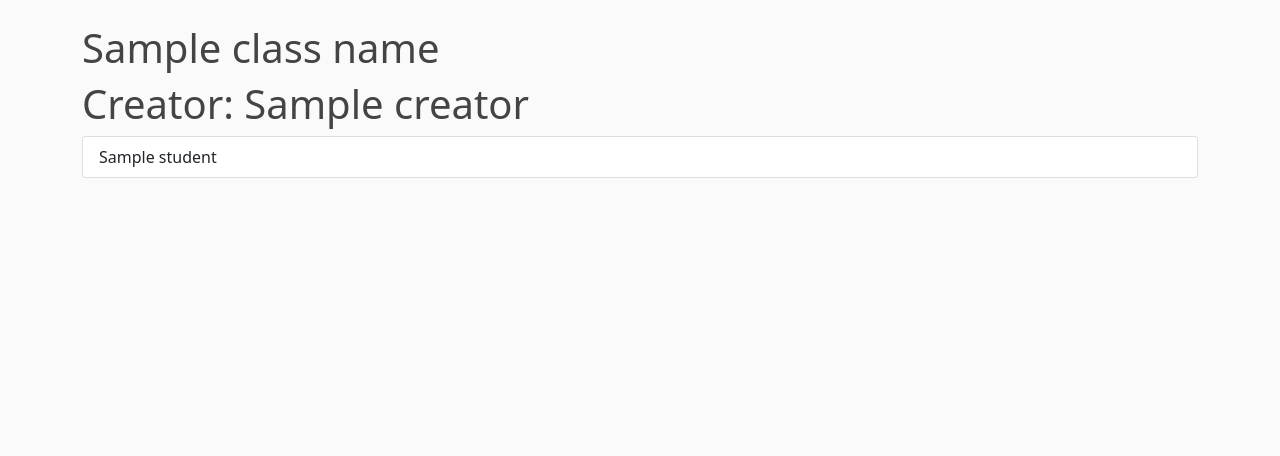
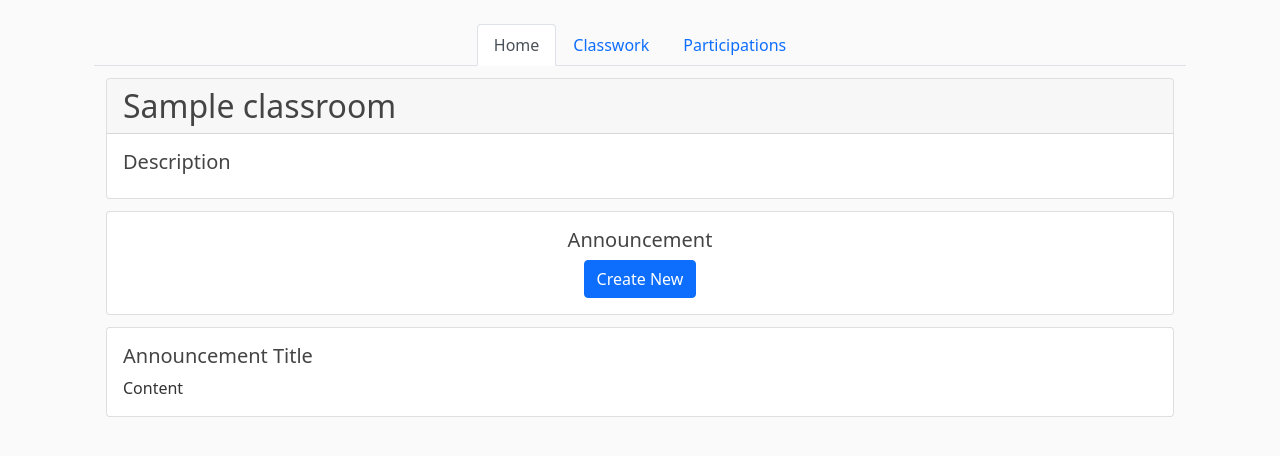
Before and after one commit to herokong/csci275-project, a Flask app: template templates/classroom.html in a window 1280 px wide. Shown: the part 56-512 px from the top of the page. Run offline with Flask 2, Linux system fonts and the light colour scheme; the template is opened without the code that fills it: values that come from a table or form of the project are taken from there, most other values are stand-ins (such as "Sample title", 1, 10 or a date in 2020).

Commit message:
designed classroom info and member section

```diff
--- a/Classes/Classroom/Classroom.py
+++ b/Classes/Classroom/Classroom.py
@@ -19,7 +19,6 @@ class Classroom:
     self.__description = description
     self.__max_student_number = max_student
     self.__student_list = {}
-    self.__professor_list = []
     self.__creator = creator.get_email()
     self.__classwork_list = {}
     self.__is_private = is_private
--- /dev/null
+++ b/Data/Classroom/CSCI .json
@@ -0,0 +1 @@
+"{\"py/object\": \"Classes.Classroom.PrivateClassroom.PrivateClassroom\", \"_PrivateClassroom__code\": \"9F0B7\", \"_Classroom__id\": \"9a0d448c-9abf-4b2d-8c0d-8107b180e4c2\", \"_Classroom__name\": \"CSCI \", \"_Classroom__description\": \"Introduction to Soft\", \"_Classroom__max_student_number\": 1, \"_Classroom__student_list\": {}, \"_Classroom__creator\": \"hkong@gmail.com\", \"_Classroom__classwork_list\": {}, \"_Classroom__is_private\": true, \"_Classroom__code\": \"9F0B7\"}"
--- a/Data/Classroom/CSCI 27.json
+++ b/Data/Classroom/CSCI 27.json
@@ -1 +1 @@
-"{\"py/object\": \"Classes.Classroom.PublicClassroom.PrublicClassroom\", \"_Classroom__id\": \"d37336ce-5b76-429c-b6b6-fdbc3108589e\", \"_Classroom__name\": \"CSCI 27\", \"_Classroom__description\": \"Introduction to Soft\", \"_Classroom__max_student_number\": 1, \"_Classroom__student_list\": {}, \"_Classroom__professor_list\": [], \"_Classroom__creator\": \"hkong@gmail.com\", \"_Classroom__classwork_list\": {}, \"_Classroom__is_private\": false, \"_Classroom__code\": null}"
+"{\"py/object\": \"Classes.Classroom.PublicClassroom.PrublicClassroom\", \"_Classroom__id\": \"d37336ce-5b76-429c-b6b6-fdbc3108589e\", \"_Classroom__name\": \"CSCI 27\", \"_Classroom__description\": \"Introduction to Soft\", \"_Classroom__max_student_number\": 1, \"_Classroom__student_list\": {\"hkong1@gmail.com\": {\"score\": 0}}, \"_Classroom__professor_list\": [], \"_Classroom__creator\": \"hkong@gmail.com\", \"_Classroom__classwork_list\": {}, \"_Classroom__is_private\": false, \"_Classroom__code\": null}"
--- /dev/null
+++ b/Data/User/hkong1@gmail.com.json
@@ -0,0 +1 @@
+"{\"py/object\": \"Classes.Account.Student.Student\", \"_User__class_list\": [\"CSCI 27\"], \"_Account__id\": \"S000022\", \"_Account__first_name\": \"Ten\", \"_Account__last_name\": \"Daiki\", \"_Account__password\": {\"py/b64\": \"JDJiJDEwJERHcGtQbElpejQ5UjNRb0dsb2NEci5XR3V4UkpqY0tJZ0RIeVFVWnNhU0MxaEVJWW5QOHV1\"}, \"_Account__email\": \"hkong1@gmail.com\", \"_Account__role\": \"student\"}"
--- a/Data/User/hkong@gmail.com.json
+++ b/Data/User/hkong@gmail.com.json
@@ -1 +1 @@
-"{\"py/object\": \"Classes.Account.Professor.Professor\", \"_User__class_list\": [\"CSCI 275\", \"ECON 225\", \"ECON 220\", \"CSCI 27\", \"ECON 22\"], \"_Account__id\": \"P000012\", \"_Account__first_name\": \"Hero\", \"_Account__last_name\": \"Kong\", \"_Account__password\": {\"py/b64\": \"JDJiJDEwJEVkT1NJd0U4NmtNRlcxUS5NOGhMNmVtSVhIRThUcGN3eEJzUE13Y3lTL2JmTVlkWEl6MTR1\"}, \"_Account__email\": \"hkong@gmail.com\", \"_Account__role\": \"professor\"}"
+"{\"py/object\": \"Classes.Account.Professor.Professor\", \"_User__class_list\": [\"CSCI 275\", \"ECON 225\", \"ECON 220\", \"CSCI 27\", \"ECON 22\", \"CSCI \"], \"_Account__id\": \"P000012\", \"_Account__first_name\": \"Hero\", \"_Account__last_name\": \"Kong\", \"_Account__password\": {\"py/b64\": \"JDJiJDEwJEVkT1NJd0U4NmtNRlcxUS5NOGhMNmVtSVhIRThUcGN3eEJzUE13Y3lTL2JmTVlkWEl6MTR1\"}, \"_Account__email\": \"hkong@gmail.com\", \"_Account__role\": \"professor\"}"
--- a/app.py
+++ b/app.py
@@ -3,7 +3,7 @@ from Classes.Classroom import Classroom, PrivateClassroom, PublicClassroom
 from Classes.Account import Student, Professor
 from flask import Flask, render_template, url_for, redirect, request, session
 from flask.helpers import flash
-from forms import RegistrationForm, LoginForm, CreatClassroom_JoinClassroom
+from forms import RegistrationForm, LoginForm, CreatClassroom_JoinClassroom, AnnoucementForm
 import jsonpickle
 app = Flask(__name__)
 
@@ -80,16 +80,23 @@ def login():
 
 @app.route('/classroom/<className>', methods=['GET', 'POST'])
 def classroom(className):
-    CLASSROOM = DataGateway.get_data('Classroom', className)
-    if DataGateway.get_data('User', CLASSROOM.get_creator()):
-        creator = DataGateway.get_data('User', CLASSROOM.get_creator()).get_name_string()
-    else:
-        creator = CLASSROOM.get_creator()
-    students = []
+    try:
+        form = AnnoucementForm()
+        CLASSROOM = DataGateway.get_data('Classroom', className)
 
-    for student in CLASSROOM.get_student_list():
-        students.append(DataGateway.get_data('User', student).get_name_string())
-    return render_template('classroom.html', class_name=className, creator=creator, s_list=students, user=session.get('User'))
+        # get creator of the classroom if the account is still existed
+        if DataGateway.get_data('User', CLASSROOM.get_creator()):
+            creator = DataGateway.get_data('User', CLASSROOM.get_creator()).get_name_string()
+        else:
+            creator = CLASSROOM.get_creator()
+
+        students = []
+        for student in CLASSROOM.get_student_list():
+            students.append(DataGateway.get_data('User', student).get_name_string())
+
+    except ValueError as e:
+        flash(f'There is an error: {e}')
+    return render_template('classroom.html', s_list=students, user=session.get('User'), classroom=CLASSROOM, creator=creator, form=form)
 
 @app.route('/profile', methods=['GET', 'POST'])
 def profile():
@@ -98,16 +105,19 @@ def profile():
 
 @app.route('/profile/delete', methods=['GET'])
 def delete():
-    USER = DataGateway.get_data('User', jsonpickle.decode(session['User']).get_email())
-    if len(USER.get_class_list()) > 0:
-        for classroom in USER.get_class_list():
-            classroom_obj = DataGateway.get_data('Classroom', classroom)
-            if classroom_obj.is_creator(USER.get_email()):
-                classroom_obj.set_creator("Account Deleted")
-            else:
-                classroom_obj.remove_student(USER.get_email())
-            DataGateway.save_data('Classroom', classroom, classroom_obj)
-    DataGateway.delete_data('User', USER.get_email())
+    try:
+        USER = DataGateway.get_data('User', jsonpickle.decode(session['User']).get_email())
+        if len(USER.get_class_list()) > 0:
+            for classroom in USER.get_class_list():
+                classroom_obj = DataGateway.get_data('Classroom', classroom)
+                if classroom_obj.is_creator(USER.get_email()):
+                    classroom_obj.set_creator("Account Deleted")
+                else:
+                    classroom_obj.remove_student(USER.get_email())
+                DataGateway.save_data('Classroom', classroom, classroom_obj)
+        DataGateway.delete_data('User', USER.get_email())
+    except ValueError as e:
+        flash(f"There is an error: {e}")
     return redirect(url_for('login'))
 
 if __name__ == "__main__":
--- a/forms.py
+++ b/forms.py
@@ -1,6 +1,6 @@
 from flask_wtf import FlaskForm
 from wtforms import SelectField, SubmitField
-from wtforms import  BooleanField, StringField, IntegerField
+from wtforms import  BooleanField, StringField, IntegerField, TextAreaField
 from wtforms import DateField
 from wtforms import PasswordField
 from wtforms.validators import DataRequired, Email, EqualTo, Length, NumberRange
@@ -20,7 +20,7 @@ class LoginForm(FlaskForm):
     submit= SubmitField('Sign In')
 
 class CreatClassroom_JoinClassroom(FlaskForm):
-    ClassName= StringField('Class Name', validators=[DataRequired(), Length(min=2, max=20)] )
+    ClassName= StringField('Class Name', validators=[DataRequired(), Length(min=2)] )
     ClassDiscriptio=StringField('Class Discription', validators=[DataRequired(), Length(min=10)] )
     Type= SelectField("Class Type", choices=[('Private'),('Open')] )
     NumberOfStudents=IntegerField('Size of the Class', validators=[DataRequired(), NumberRange(min=0)])
@@ -28,5 +28,10 @@ class CreatClassroom_JoinClassroom(FlaskForm):
     confirm_password=PasswordField('Confirm Password' , validators=[DataRequired(), EqualTo('password')])
     submit= SubmitField('Create Classroom')
     JClassName=StringField('Class Name', validators=[DataRequired(), Length(min=2, max=20)] )
-    Jpassword= PasswordField('Code ("Blank if there is no code")' , validators=[])
+    Jpassword= PasswordField('Code (Blank if there is no code)' , validators=[])
     Jsubmit= SubmitField('Join Classroom')
+
+class AnnoucementForm(FlaskForm):
+    Title = StringField('Annoucement Title', validators=[DataRequired(), Length(min=2)])
+    Content = TextAreaField('Annoucement Content', validators=[DataRequired(), Length(min=3)])
+    Submit= SubmitField('Create')
--- a/func/id/id.json
+++ b/func/id/id.json
@@ -1,5 +1,5 @@
 {
-    "student": "000021",
+    "student": "000022",
     "professor": "000012",
     "admin": "000000"
 }
--- a/templates/classroom.html
+++ b/templates/classroom.html
@@ -1,11 +1,121 @@
 {%extends "layout.html"%}
 {%block content%}
-<h1>{{ class_name }}</h1>
+
+<div class="container">
+  <!-- navbar -->
+  <ul class="nav nav-tabs justify-content-center" id="myTab" role="tablist">
+    <li class="nav-item" role="presentation">
+      <a class="nav-link active" aria-current="page" data-bs-toggle="tab" data-bs-target="#info">Home</a>
+    </li>
+    <li class="nav-item" role="presentation">
+      <a class="nav-link" aria-current="page" data-bs-toggle="tab">Classwork</a>
+    </li>
+    <li class="nav-item" role="presentation">
+      <a class="nav-link" aria-current="page" data-bs-toggle="tab" data-bs-target="#members">Participations</a>
+    </li>
+  </ul>
+  <!-- end of navbar -->
+
+  <div class="tab-content">
+    <!-- class info -->
+    <div class="tab-pane fade show active">
+      <div class="card"  id="info">
+        <h2 class="card-header">{{ classroom.get_name() }}</h2>
+        <div class="card-body">
+          <h5 class="card-title">Description</h5>
+          <p class="card-text">{{ classroom.get_description() }}</p>
+          {% if classroom.is_private() %}
+          <h5 class="card-title">Class Code</h5>
+          <p class="card-text">{{ classroom.get_code() }}</p>
+          {% endif %}
+        </div>
+      </div>
+      <!-- Announcement -->
+      <div>
+        <div class="card text-center">
+          <div class="card-body">
+            <h5 class="card-title">Announcement</h5>
+            <a href="#annouce-form" class="btn btn-primary" data-bs-toggle="collapse">Create New</a>
+          </div>
+          <!-- form for making new annoucement -->
+          <div class="collapse" id="annouce-form">
+            <div class="card card-body">
+              <form action="" method="post">
+                  <fieldset class="form-group">
+                    <div class="form-group">
+                        {{form.Title.label(class="form-control-label")}}
+                        {% if form.Title.errors %}
+                        {{form.Title(class="form-control form-control-lg is-invalid")}}
+                        <div class="invalid-feedback">
+                            {%for error in form.Title.errors%}
+                            <span>{{error}}</span>
+                            {%endfor%}
+                        </div>
+                        {%else%}
+                        {{form.Title(class="form-control form-control-lg ")}}
+                        {%endif%}
+                    </div>
+                    <div class="form-group">
+                        {{form.Content.label(class="form-control-label")}}
+                        {% if form.Content.errors %}
+                        {{form.Content(class="form-control form-control-lg is-invalid")}}
+                        <div class="invalid-feedback">
+                            {%for error in form.Content.errors%}
+                            <span>{{error}}</span>
+                            {%endfor%}
+                        </div>
+                        {%else%}
+                        {{form.Content(class="form-control form-control-lg")}}
+                        {%endif%}
+                    </div>
+                </fieldset>
+                <div class ="form-group pt-3">
+                    {{form.Submit(class='btn btn-primary')}}
+                </div>
+              </form>
+            </div>
+          </div>
+          <!-- end here for form -->
+        </div>
+        <div class="card">
+          <!-- for loop -->
+          <div class="card-body">
+            <h5 class="card-title">Announcement Title</h5>
+            <p class="card-text">Content</p>
+          </div>
+          <!-- end for loop -->
+        </div>
+      </div>
+      <!-- end of Announcement -->
+    </div>
+    <!-- end of class info -->
+
+    <!-- class members -->
+    <div class="card tab-pane" id="members">
+      <h2 class="card-header">Professor</h2>
+      <div class="card-body">
+        <h5 class="card-title">{{ creator }}</h5>
+      </div>
+
+      {% if s_list |length > 0 %}
+        <h2 class="card-header">Student</h2>
+        <div class="card-body">
+            {% for student in s_list %}
+              <h5 class="card-title">{{ student }}</h5>
+            {% endfor %}
+        </div>
+      {% endif %}
+    </div>
+    <!-- end of class members -->
+  </div>
+</div>
+
+<!-- <h1>{{ class_name }}</h1>
 <h1>Creator: {{ creator }}</h1>
 
 {% for student in s_list %}
 <ul class="list-group">
   <li class="list-group-item">{{ student }}</li>
 </ul>
-{% endfor %}
+{% endfor %} -->
 {%endblock%}
```
